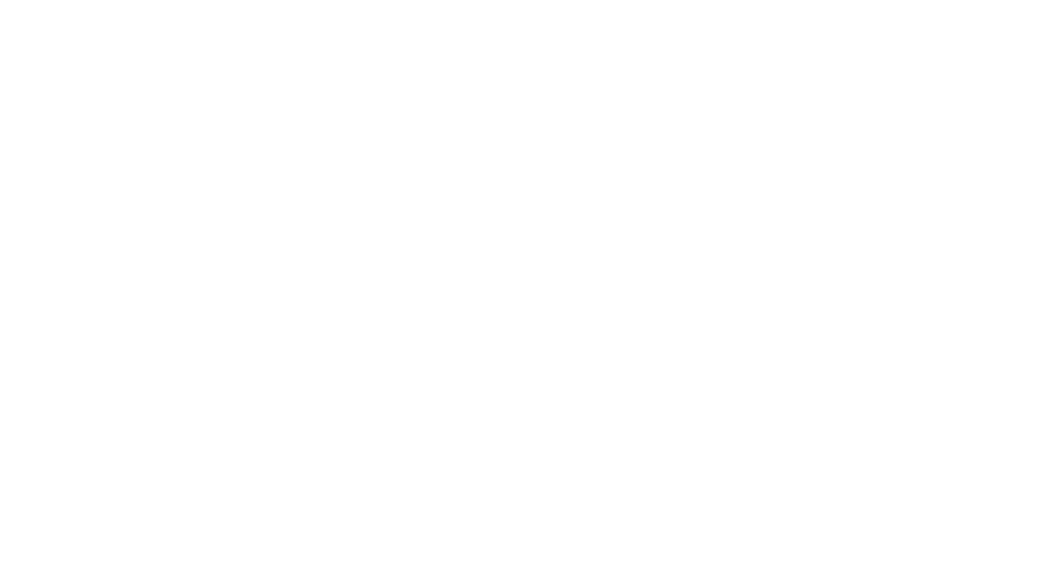
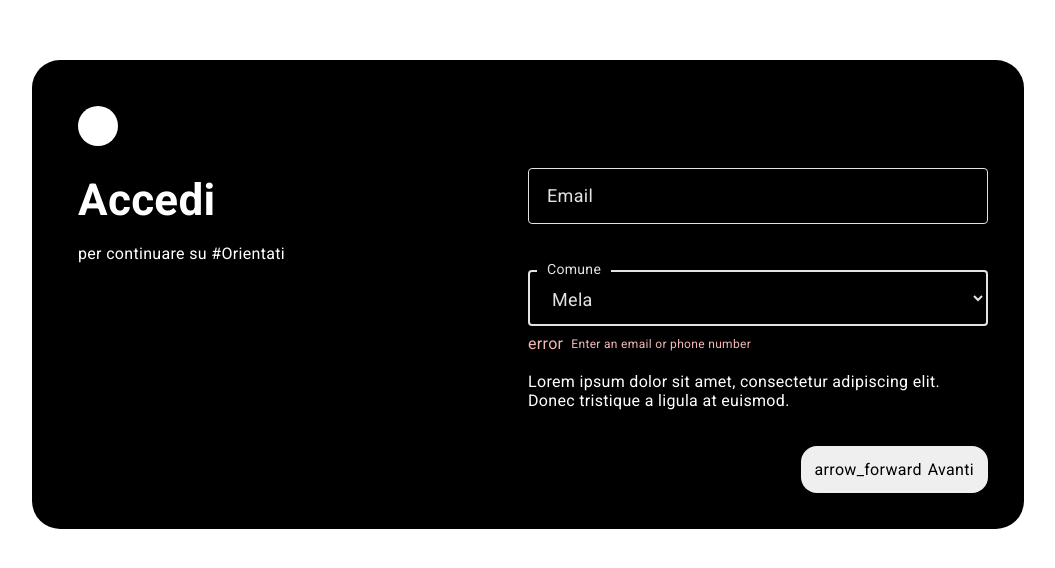
Before and after one commit to orientati/Orientati-Frontend, an Angular app: page /genitore in a window 1280 px wide. Before the commit this address led to /. Shown: the part 106-674 px from the top of the page, without its empty margins (112-1167 px from the left). Built offline with nearby package versions, Linux system fonts and the light colour scheme.

Commit message:
add: form-select component

```diff
--- a/src/app/features/auth-admin/components/login-form-admin/login-form-admin.component.css
+++ b/src/app/features/auth-admin/components/login-form-admin/login-form-admin.component.css
@@ -29,7 +29,7 @@
 }
 
 .auth-card-right {
-  padding: 72px 0 0 0;
+  padding: 58px 0 0 0;
   display: flex;
   flex-direction: column;
   align-items: center;
@@ -42,7 +42,7 @@
   flex-direction: column;
   color: white;
   max-width: min-content;
-  gap: 54px;
+  gap: 18px;
 }
 
 form {
--- a/src/app/features/auth-admin/components/login-form-admin/login-form-admin.component.html
+++ b/src/app/features/auth-admin/components/login-form-admin/login-form-admin.component.html
@@ -1,18 +1,19 @@
 <main>
     <div class="auth-card">
         <div class="auth-card-left">
-                <div class="logo"></div>
-                <div class="auth-card-title">
-                    <h2>Accedi</h2>
-                    <p>per continuare su #Orientati</p>
-                </div>
+            <div class="logo"></div>
+            <div class="auth-card-title">
+                <h2>Accedi</h2>
+                <p>per continuare su #Orientati</p>
+            </div>
         </div>
         <div class="auth-card-right">
             <form [formGroup]="loginForm" (ngSubmit)="login()">
                 <div class="auth-card-form">
                     <app-form-input [control]="getControl('username')" label="Username" type="text"
                         [formSubmitted]="formSubmitted"></app-form-input>
-                    <p>Lorem ipsum dolor sit amet, consectetur adipiscing elit. Donec tristique a ligula at euismod. </p>
+                    <app-form-input [control]="getControl('username')" label="Password" type="text"
+                        [formSubmitted]="formSubmitted"></app-form-input>
                 </div>
                 <app-form-button type="submit" (keydown.enter)="on_enter()"></app-form-button>
             </form>
--- a/src/app/form-button/form-button.component.html
+++ b/src/app/form-button/form-button.component.html
@@ -1,5 +1,3 @@
-<link rel="stylesheet"
-    href="https://fonts.googleapis.com/css2?family=Material+Symbols+Outlined:opsz,wght,FILL,GRAD@20..48,100..700,0..1,-50..200&icon_names=arrow_forward" />
 <button>
     <span class="material-symbols-outlined">
         arrow_forward
--- /dev/null
+++ b/src/app/form-select/form-select.component.css
@@ -0,0 +1,81 @@
+.select-container {
+  position: relative;
+  display: flex;
+  flex-direction: column;
+  gap: 6px;
+}
+
+.select-container select {
+  color: #e3e3e3;
+  background-color: transparent;
+  border: 1px solid #e3e3e3;
+  border-radius: 4px;
+  font-size: 18px;
+  padding: 16px 18px;
+  width: 460px;
+  height: 56px;
+  outline: none;
+  transition: color 0.2s ease;
+}
+
+.select-container select:valid {
+  border: 2px solid #e3e3e3;
+
+}
+
+.select-container select:focus {
+  border: 2px solid #e3e3e3;
+
+}
+
+.select-container select.error {
+  border: 2px solid #f2b8b5;
+
+}
+
+.select-container select:focus+label,
+select:valid+label {
+  font-size: 14px;
+  top: -9px;
+}
+
+.select-container label.error-label {
+  color: #f2b8b5;
+  font-size: 14px;
+  top: -9px;
+}
+
+.select-container label {
+  position: absolute;
+  left: 9px;
+  top: 17px;
+  background-color: black;
+  color: #e3e3e3;
+  font-size: 18px;
+  padding: 0 10px;
+  pointer-events: none;
+  transition: all 0.2s ease;
+    font-size: 14px;
+  top: -9px;
+}
+
+.material-symbols-outlined {
+  font-variation-settings:
+    'FILL' 1,
+    'wght' 400,
+    'GRAD' 0,
+    'opsz' 24
+}
+
+.error-message {
+  color: #f2b8b5;
+  font-size: 12px;
+  display: flex;
+  gap: 8px;
+  align-items: center;
+  min-height: 24px;
+}
+
+span {
+  font-size: 16px;
+}
--- /dev/null
+++ b/src/app/form-select/form-select.component.html
@@ -0,0 +1,18 @@
+<div class="select-container">
+    <!-- <input [type]="type" [formControl]="control" [class.error]="control.invalid && formSubmitted" required> -->
+    <label>Comune</label>
+    <select >
+        @for (option of options; track option) {
+        <option [value]="option">{{ option }}</option>
+        }
+    </select>
+    <div class="error-message">
+        <span class="material-symbols-outlined">
+            <!-- [style.visibility]="control.invalid && formSubmitted ? 'visible' : 'hidden'" -->
+            error
+        </span>
+        <p> <!-- [style.visibility]="control.invalid && formSubmitted ? 'visible' : 'hidden'" -->
+            Enter an email or phone number
+        </p>
+    </div>
+</div>
--- /dev/null
+++ b/src/app/form-select/form-select.component.ts
@@ -0,0 +1,20 @@
+import { Component } from '@angular/core';
+import { Input, Output, EventEmitter } from '@angular/core';
+import { ReactiveFormsModule } from '@angular/forms';
+
+@Component({
+  selector: 'app-form-select',
+  imports: [ReactiveFormsModule],
+  templateUrl: './form-select.component.html',
+  styleUrl: './form-select.component.css'
+})
+export class FormSelectComponent {
+  @Input() options: string[] = [];
+  @Input() selected: string | null = null;
+  @Output() selectionChanged = new EventEmitter<string>();
+
+
+  onChange(value: string) {
+    this.selectionChanged.emit(value);
+  }
+}
--- a/src/app/login-form-genitore/login-form-genitore.component.css
+++ b/src/app/login-form-genitore/login-form-genitore.component.css
@@ -0,0 +1,79 @@
+main {
+  display: flex;
+  justify-content: center;
+  align-items:center;
+  height: 100vh;
+}
+
+.auth-card {
+  display: flex;
+  flex-direction: row;
+  align-items: start;
+  justify-content: center;
+  padding: 36px;
+  border-radius: 28px;
+  background-color: black;
+}
+
+.auth-card-left {
+  padding: 10px;
+  color: white;
+
+display: flex;
+flex-direction: column;
+gap: 28px;
+
+  width: 460px;
+  height: 100%;
+
+}
+
+.auth-card-right {
+  padding: 72px 0 0 0;
+  display: flex;
+  flex-direction: column;
+  align-items: center;
+  justify-content: end;
+  flex-grow: 1;
+}
+
+.auth-card-form {
+  display: flex;
+  flex-direction: column;
+  color: white;
+  max-width: min-content;
+  gap: 16px;
+}
+
+form {
+  display: flex;
+  flex-direction: column;
+  align-items: end;
+  justify-content: center;
+  width: 100%;
+  gap: 36px;
+}
+
+.logo {
+  width: 40px;
+  height: 40px;
+  border-radius: 20px;
+  background-color: white;
+}
+
+.auth-card-title {
+  display: flex;
+  flex-direction: column;
+  gap: 18px
+}
+
+
+
+.auth-card-title h2 {
+  font-size: 44px;
+}
+
+
+.auth-card-title p {
+  font-size: 16px;
+}
--- a/src/app/login-form-genitore/login-form-genitore.component.html
+++ b/src/app/login-form-genitore/login-form-genitore.component.html
@@ -1 +1,37 @@
-<p>login-form-genitore works!</p>
+<main>
+    <div class="auth-card">
+        <div class="auth-card-left">
+            <div class="logo"></div>
+            <div class="auth-card-title">
+                <h2>Accedi</h2>
+                <p>per continuare su #Orientati</p>
+            </div>
+        </div>
+        <div class="auth-card-right">
+            @if(Registrazione) {
+            <form [formGroup]="loginForm" (ngSubmit)="login()">
+                <div class="auth-card-form">
+                    <app-form-input [control]="getControl('nome', signupForm)" label="Username" type="text"
+                        [formSubmitted]="formSubmitted"></app-form-input>
+                    <app-form-input [control]="getControl('cognome', signupForm)" label="Username" type="text"
+                        [formSubmitted]="formSubmitted"></app-form-input>
+                    <app-form-input [control]="getControl('comune', signupForm)" label="Username" type="text"
+                        [formSubmitted]="formSubmitted"></app-form-input>
+                </div>
+                <app-form-button type="submit"></app-form-button>
+            </form>
+            } @else {
+            <form [formGroup]="loginForm" (ngSubmit)="login()">
+                <div class="auth-card-form">
+                    <app-form-input [control]="getControl('email', loginForm)" label="Email" type="text"
+                        [formSubmitted]="formSubmitted"></app-form-input>
+                    <app-form-select [options]="frutti" ></app-form-select>
+                    <p>Lorem ipsum dolor sit amet, consectetur adipiscing elit. Donec tristique a ligula at euismod.
+                    </p>
+                </div>
+                <app-form-button type="submit"></app-form-button>
+            </form>
+            }
+        </div>
+    </div>
+</main>
--- a/src/app/login-form-genitore/login-form-genitore.component.ts
+++ b/src/app/login-form-genitore/login-form-genitore.component.ts
@@ -1,11 +1,75 @@
 import { Component } from '@angular/core';
+import { AuthGenitoriService } from '../features/auth-genitori/services/auth-genitori.service';
+import { ApiService } from '../core/services/api/api.service';
+import { Router } from '@angular/router';
+import { FormControl, FormGroup, ReactiveFormsModule, Validators } from '@angular/forms';
+import { FormInputComponent } from '../form-input/form-input.component';
+import { FormButtonComponent } from '../form-button/form-button.component';
+
+import { FormSelectComponent } from '../form-select/form-select.component';
 
 @Component({
   selector: 'app-login-form-genitore',
-  imports: [],
+  imports: [
+    ReactiveFormsModule,
+    FormButtonComponent,
+    FormInputComponent,
+    FormSelectComponent
+  ],
   templateUrl: './login-form-genitore.component.html',
   styleUrl: './login-form-genitore.component.css'
 })
 export class LoginFormGenitoreComponent {
 
+  formSubmitted = false;
+
+  Registrazione: boolean = false;
+
+  private email: string = '';
+
+  frutti = ['Mela', 'Banana', 'Pera'];
+
+  constructor(private authService: AuthGenitoriService, private apiService: ApiService, private router: Router) {
+  }
+
+  loginForm: FormGroup = new FormGroup({
+    email: new FormControl('', [Validators.required, Validators.email]),
+  });
+
+  signupForm: FormGroup = new FormGroup({
+    nome: new FormControl('', Validators.required),
+    cognome: new FormControl('', Validators.required),
+    comune: new FormControl('', Validators.required),
+  });
+
+  getControl(controlName: string, formName: FormGroup): FormControl {
+    return formName.get(controlName) as FormControl;
+  }
+
+  async login(): Promise<void> {
+    this.formSubmitted = true;
+
+    if (this.loginForm.invalid) {
+      return;
+    }
+
+    this.Registrazione = true;
+
+
+    /*
+    let email: string = this.loginForm.value.email!;
+    this.authService.login(email).subscribe({
+      next: () => {
+        //this.router.navigate(['/home']);
+        console.log("Login successful");
+      },
+      //error: err => this.errorMessage = 'Credenziali errate'
+    });
+
+    */
+  }
+
+
+
+
 }
```
Also changed, not shown: src/app/app.routes.ts (+4 -6 lines), 1 other file (tests, documents, lock files or other folders).
